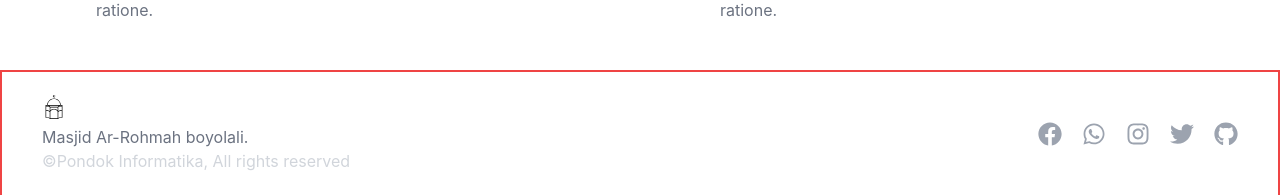
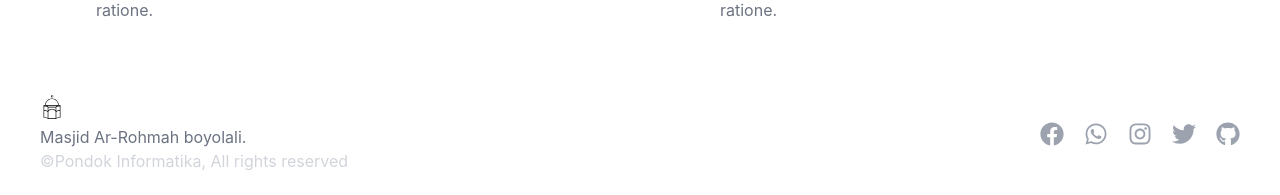
Before and after one commit to kreindo/project-three-cope, a Next.js app: page / in a window 1280 px wide. Shown: the part 1084-1279 px from the top of the page. Built offline with nearby package versions, Linux system fonts and the light colour scheme.

Commit message:
footer agane

```diff
--- a/components/Footer.tsx
+++ b/components/Footer.tsx
@@ -1,5 +1,4 @@
-import {
-  FaFacebook,
+import {  FaFacebook,
   FaWhatsapp,
   FaInstagram,
   FaTwitter,
@@ -9,7 +8,7 @@ import Image from 'next/image';
 const socialData = [];
 export default function Footer() {
   return (
-    <footer className="h-32 flex items-center px-10 border-2 border-red-500 mx-auto w-full absolute bottom-0 bg-white">
+    <footer className="h-32 flex items-center px-10 mx-auto w-full absolute bottom-0 bg-white">
       <div className="flex flex-col sm:flex-row gap-0 sm:gap-10 w-full max-w-screen-xl mx-auto justify-between items-center">
         <div className="flex flex-col items-center sm:items-start">
           <div>
```
